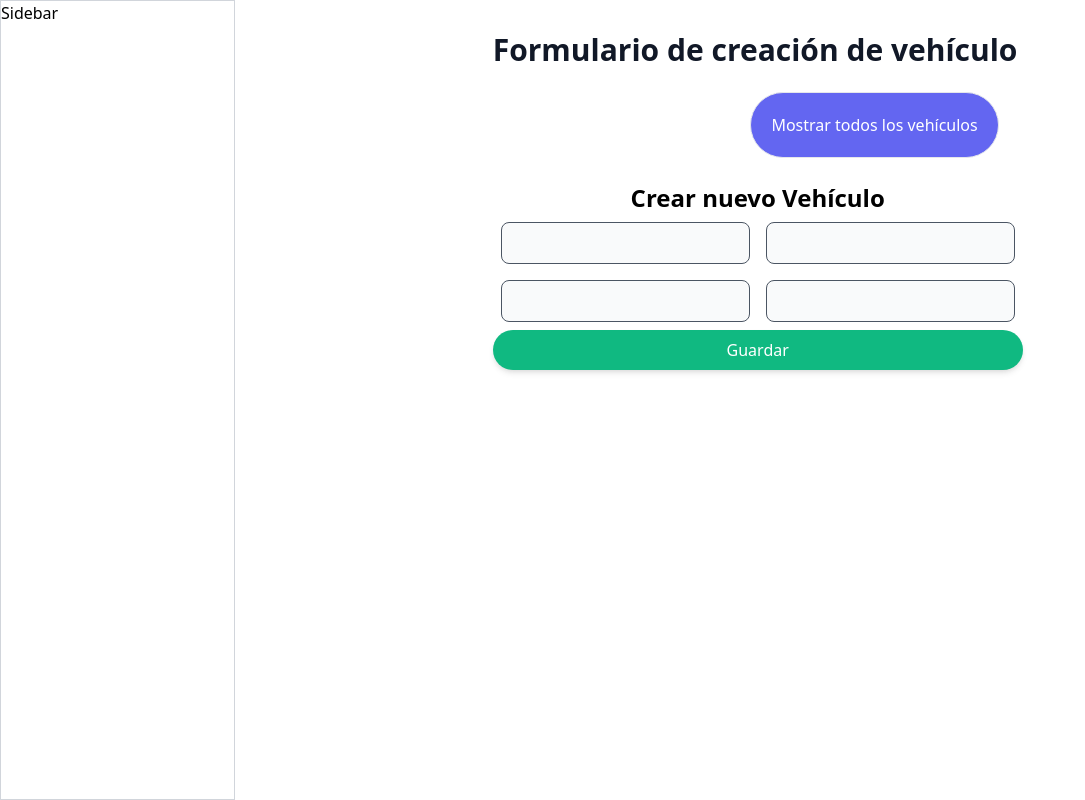
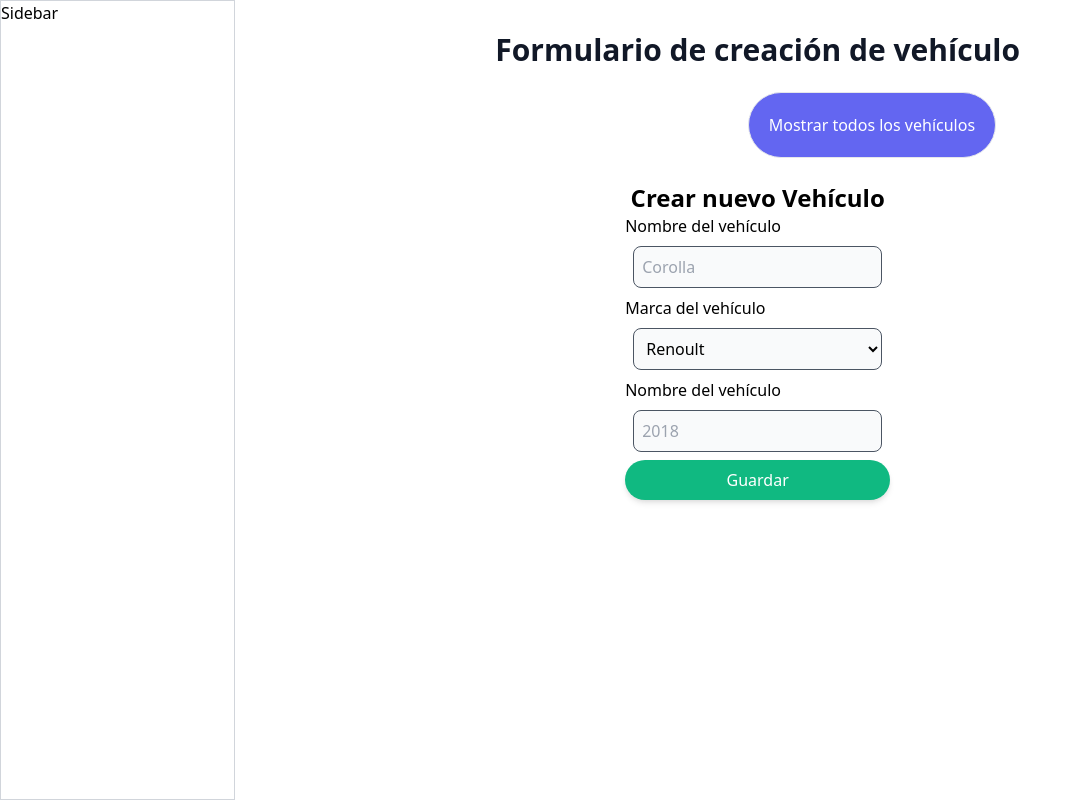
Before and after one commit to JhonZafra/Concesionario_Multimarca, a React (Create React App) app: page /admin/vehiculos in a window 1280 px wide. Both pictures are taken after a click on the button "Crear nuevo vehículo". Shown: the whole page, without its empty margins (0-1085 px from the left). Built offline with nearby package versions, Linux system fonts and the light colour scheme.

Commit message:
Agregar funcionalidad para que el formulario envíe datos a la lista de vehículos

```diff
--- a/package.json
+++ b/package.json
@@ -12,6 +12,7 @@
     "react-dom": "^18.2.0",
     "react-router-dom": "^6.14.1",
     "react-scripts": "5.0.1",
+    "react-toastify": "^9.1.3",
     "router": "^1.3.8",
     "web-vitals": "^2.1.4"
   },
--- a/src/layout/PrivateLayout.jsx
+++ b/src/layout/PrivateLayout.jsx
@@ -4,7 +4,7 @@ const PrivateLayout = ({ children }) => {
   return (
     <div className="flex w-screen h-screen">
       <Sidebar />
-      <main className="flex w-full  overflow-y-scroll items-center justify-center">
+      <main className="flex felx-col w-full  overflow-y-scroll items-center justify-center">
       {children}
       </main>
     </div>
--- a/src/pages/admin/Vehiculos.jsx
+++ b/src/pages/admin/Vehiculos.jsx
@@ -1,4 +1,6 @@
 import React, { useEffect, useState } from "react";
+import { ToastContainer, toast } from "react-toastify";
+import "react-toastify/dist/ReactToastify.css";
 
 const vehiculosBackend = [
   {
@@ -63,8 +65,13 @@ const Vehiculos = () => {
         {mostrarTabla ? (
           <TablaVehiculos listaVehiculos={vehiculo} />
         ) : (
-          <FormularioCreacionVehiculos />
+          <FormularioCreacionVehiculos
+            funcionParaMostrarTabla={setMostrarTabla}
+            listaVehiculos={vehiculo}
+            funcionParaAgregarVehiculo={setVehiculo}
+          />
         )}
+        <ToastContainer position="botton-center" autoClose={3000} />
       </div>
     </div>
   );
@@ -102,28 +109,75 @@ const TablaVehiculos = ({ listaVehiculos }) => {
   );
 };
 
-const FormularioCreacionVehiculos = () => {
+const FormularioCreacionVehiculos = ({
+  funcionParaMostrarTabla,
+  listaVehiculos,
+  funcionParaAgregarVehiculo,
+}) => {
+  const [nombre, setNombre] = useState();
+  const [marca, setMarca] = useState();
+  const [modelo, setModelo] = useState();
+
+  const enviarBackend = () => {
+    console.log("nombre", nombre, "marca", marca, "modelo", modelo);
+    toast.success("Vehiculo Guardado con éxito");
+    funcionParaMostrarTabla(true);
+    funcionParaAgregarVehiculo([...listaVehiculos,{nombre:nombre, marca:marca, modelo:modelo}])
+  };
+
   return (
-    <div className="flex flex-col items-center justify-center">
+    <div className="flex flex-col  items-center justify-center">
       <h2 className="text-2xl font-bold">Crear nuevo Vehículo</h2>
-      <form className="grid grid-cols-2">
+      <form className="flex flex-col">
+        <label className="flex flex-col" htmlFor="nombre">
+          Nombre del vehículo
           <input
             type="Text"
             className="bg-gray-50 border border-gray-600 p-2 rounded-lg m-2"
+            placeholder="Corolla"
+            value={nombre}
+            onChange={(e) => {
+              setNombre(e.target.value);
+            }}
           ></input>
+        </label>
+        <label className="flex flex-col" htmlFor="marca">
+          Marca del vehículo
+          <select
+            className="bg-gray-50 border border-gray-600 p-2 rounded-lg m-2"
+            name="marca"
+            onChange={(e) => {
+              setMarca(e.target.value);
+            }}
+          >
+            <option disabled>Selecciones una opción</option>
+            <option>Renoult</option>
+            <option>Toyota</option>
+            <option>Ford</option>
+            <option>Mazda</option>
+            <option>Chevrolet</option>
+          </select>
+        </label>
+        <label className="flex flex-col" htmlFor="modelo">
+          Nombre del vehículo
           <input
-          type="Text"
             className="bg-gray-50 border border-gray-600 p-2 rounded-lg m-2"
+            type="Number"
+            placeholder="2018"
+            min={2000}
+            max={2024}
+            value={modelo}
+            onChange={(e) => {
+              setModelo(e.target.value);
+            }}
           ></input>
-        <input
-          type="Text"
-          className="bg-gray-50 border border-gray-600 p-2 rounded-lg m-2"
-        ></input>
-        <input
-          type="Text"
-          className="bg-gray-50 border border-gray-600 p-2 rounded-lg m-2"
-        ></input>
-        <button className="col-span-2 bg-green-500 p-2 rounded-full text-white shadow-md hover:bg-green-600">
+        </label>
+        <button
+          className="col-span-2 bg-green-500 p-2 rounded-full text-white shadow-md hover:bg-green-600"
+          onClick={() => {
+            enviarBackend();
+          }}
+        >
           Guardar
         </button>
       </form>
```
Also changed, not shown: 1 other file (tests, documents, lock files or other folders). Lines whose indentation alone changed are shown as unchanged.
